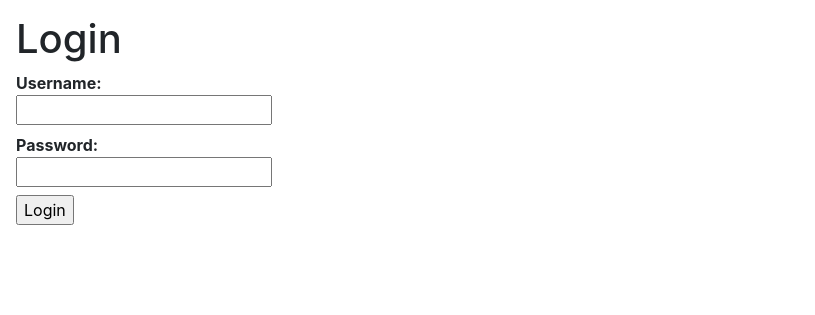
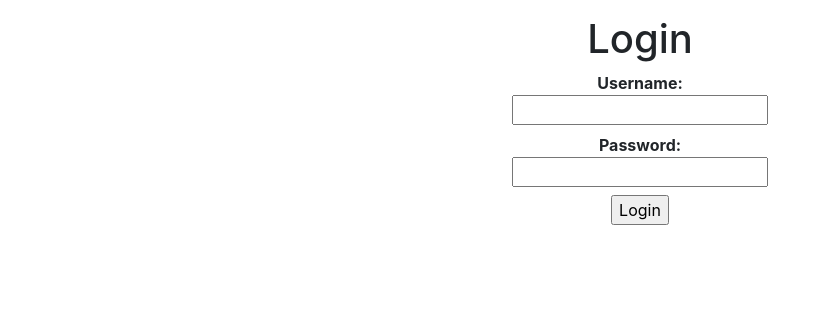
Before and after one commit to bjamesdowning/FlaskApp, a Flask app: page / in a window 1280 px wide. Shown: the part 1-316 px from the top of the page, without its empty margins (0-815 px from the left). Run offline with Flask 2, Linux system fonts and the light colour scheme; some libraries are stand-ins or nearby versions.

Commit message:
html center

```diff
--- a/templates/homepage.html
+++ b/templates/homepage.html
@@ -16,7 +16,7 @@
     <link href="cover.css" rel="stylesheet">
   </head>
 
-  <body class="text-left">
+  <body class="text-center">
 
     <div class="cover-container d-flex h-100 p-3 mx-auto flex-column">
       <header class="masthead mb-auto">
```
